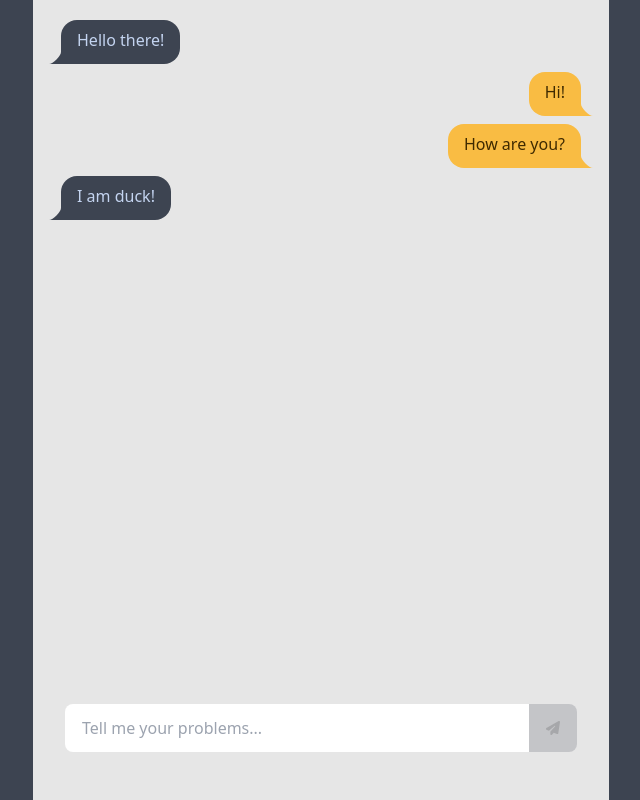
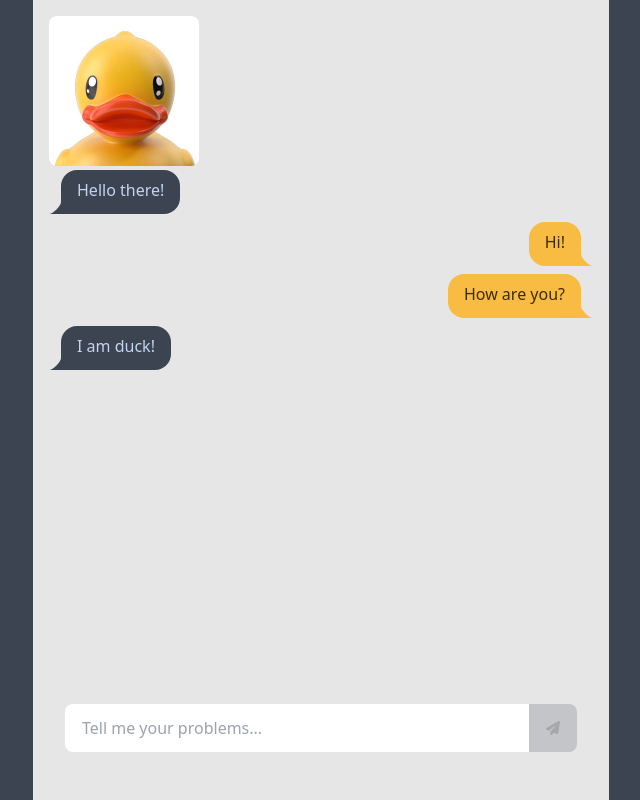
Before and after one commit to cattrn/rubber-duck-frontend, a React (Vite) app: page / in a window 1280 px wide. Shown: the whole page, without its empty margins (319-959 px from the left). Built offline with nearby package versions, Linux system fonts and the light colour scheme.

Commit message:
Add duck avatar component for top card and messages (later)
Co-authored-by: Bunny Ryou <bunnyryou@gmail.com>

```diff
--- a/src/App.tsx
+++ b/src/App.tsx
@@ -2,6 +2,7 @@ import { useState } from "react"
 
 import ChatBubble from "./components/ChatBubble"
 import { type ChatBubbleProps } from "./components/ChatBubble/ChatBubble"
+import DuckAvatar from "./components/DuckAvatar"
 import TextInput from "./components/TextInput"
 
 function App() {
@@ -15,6 +16,7 @@ function App() {
   return (
     <div className="App bg-neutral">
       <div className="max-w-xl mx-auto h-screen flex flex-col bg-base-200 p-4">
+        <DuckAvatar />
         <div className="grow overflow-scroll">
           {messages.map(({ sender, text }, idx) => (
             <ChatBubble key={idx} sender={sender} text={text} />
--- /dev/null
+++ b/src/components/DuckAvatar/DuckAvatar.tsx
@@ -0,0 +1,13 @@
+import avatar from "./front-facing-duck.jpg"
+
+const DuckAvatar = () => {
+  return (
+    <img
+      src={avatar}
+      alt="What the Duck?! avatar"
+      className="rounded-lg bg-white w-[150px]"
+    />
+  )
+}
+
+export default DuckAvatar
--- /dev/null
+++ b/src/components/DuckAvatar/index.ts
@@ -0,0 +1,3 @@
+import DuckAvatar from "./DuckAvatar"
+
+export default DuckAvatar
```
Also changed, not shown: src/components/DuckAvatar/front-facing-duck.jpg (added).
